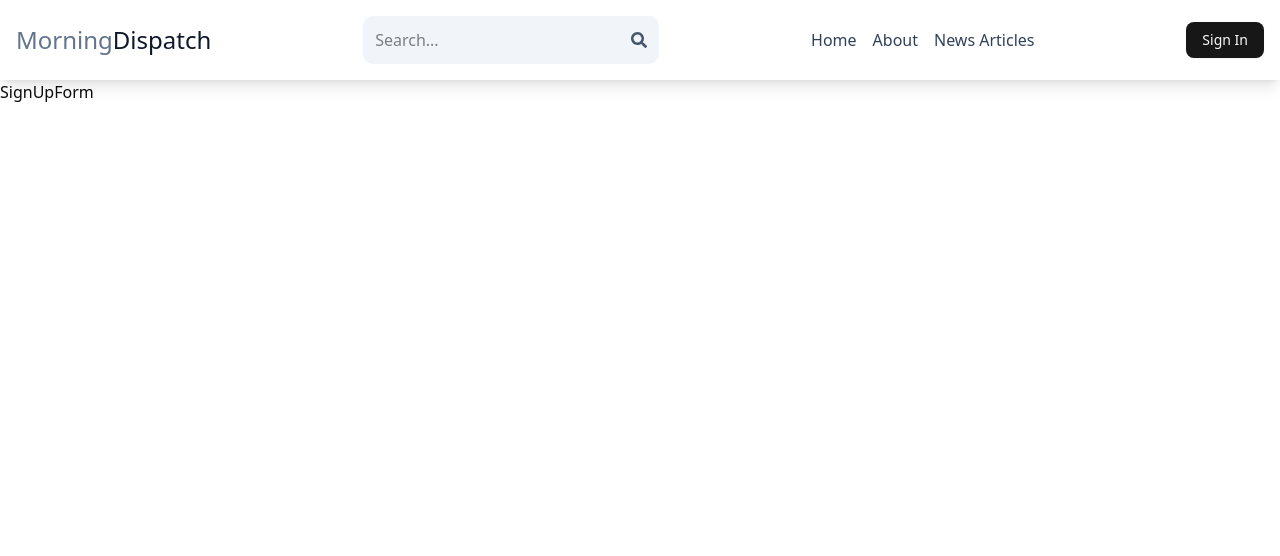
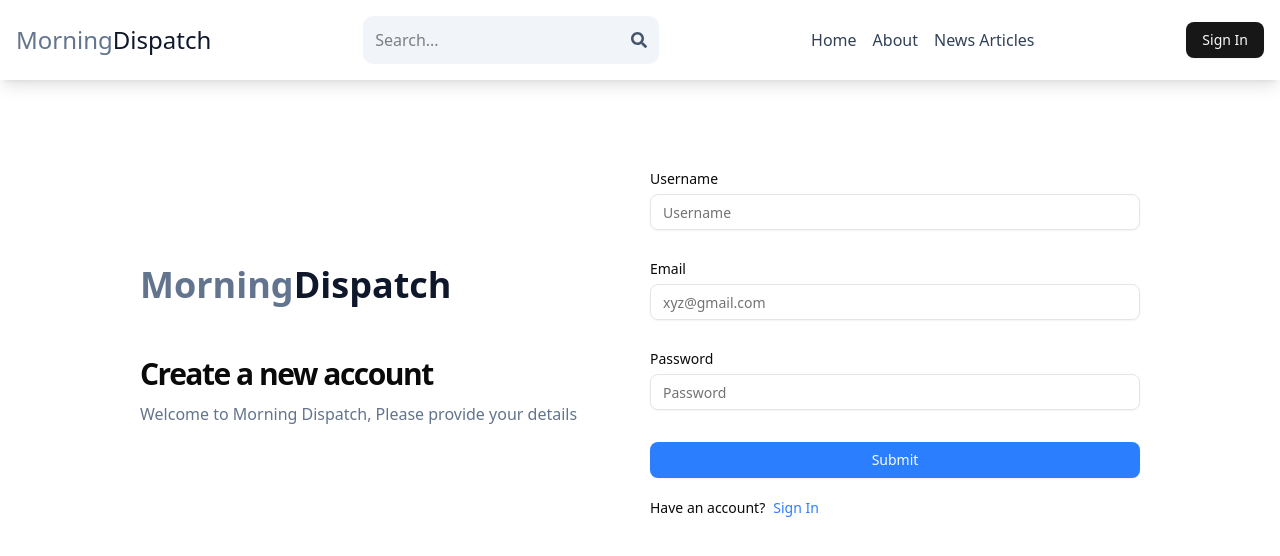
Before and after one commit to vehumbe/News-Article-Application, a React (Vite) app in the folder frontend/: page /sign-up in a window 1280 px wide. Shown: the top 556 px of the page. Built offline with nearby package versions, Linux system fonts and the light colour scheme.

Commit message:
Sign up page UI

```diff
--- a/frontend/package.json
+++ b/frontend/package.json
@@ -10,6 +10,8 @@
     "preview": "vite preview"
   },
   "dependencies": {
+    "@hookform/resolvers": "^5.2.1",
+    "@radix-ui/react-label": "^2.1.7",
     "@radix-ui/react-slot": "^1.2.3",
     "@tailwindcss/vite": "^4.1.12",
     "@vitejs/plugin-react": "^5.0.2",
@@ -18,10 +20,12 @@
     "lucide-react": "^0.542.0",
     "react": "^19.1.1",
     "react-dom": "^19.1.1",
+    "react-hook-form": "^7.62.0",
     "react-icons": "^5.5.0",
     "react-router-dom": "^7.8.2",
     "tailwind-merge": "^3.3.1",
-    "tailwindcss": "^4.1.12"
+    "tailwindcss": "^4.1.12",
+    "zod": "^4.1.5"
   },
   "devDependencies": {
     "@eslint/js": "^9.33.0",
--- a/frontend/src/auth/forms/SignUpForm.jsx
+++ b/frontend/src/auth/forms/SignUpForm.jsx
@@ -1,7 +1,149 @@
 import React from "react";
+import { Link } from "react-router-dom";
+
+import { z } from "zod";
+import { zodResolver } from "@hookform/resolvers/zod";
+import { useForm } from "react-hook-form";
+import { Button } from "@/components/ui/button";
+import {
+  Form,
+  FormControl,
+  FormDescription,
+  FormField,
+  FormItem,
+  FormLabel,
+  FormMessage,
+} from "@/components/ui/form";
+import { Input } from "@/components/ui/input";
+
+const formSchema = z.object({
+  username: z
+    .string()
+    .min(2, { message: "Username must be atleast 2 characters." }),
+  email: z.string().min({ message: "Invalid email address." }),
+  password: z
+    .string()
+    .min(8, { message: "Password must be atleast 8 characters." }),
+});
 
 const SignUpForm = () => {
-  return <div>SignUpForm</div>;
+  // 1. Define your form.
+  const form = useForm({
+    resolver: zodResolver(formSchema),
+    defaultValues: {
+      username: "",
+      email: "",
+      password: "",
+    },
+  });
+
+  function onSubmit(values) {
+    // Do something with the form values.
+    // ✅ This will be type-safe and validated.
+    console.log(values);
+  }
+
+  return (
+    <div className="min-h-screen mt-20">
+      <div
+        className="flex p-3 max-w-3xl sm:max-w-5xl mx-auto flex-col md:flex-row
+    md:items-center gap-5"
+      >
+        {/* left */}
+        <div className="flex-1">
+          <Link
+            to={"/"}
+            className="font-bold text-2xl sm:text-4xl flex flex-wrap"
+          >
+            <span className="text-slate-500">Morning</span>
+            <span className="text-slate-900">Dispatch</span>
+          </Link>
+
+          <h2
+            className="text-[24px] md:text-[30px] font-bold leading-[140%]
+          tracking-tighter pt-5 sm:pt-12"
+          >
+            Create a new account
+          </h2>
+
+          <p className="text-slate-500 text-[14px] font-medium leading-[140%] md:text-[16px] md:font-normal mt-2">
+            Welcome to Morning Dispatch, Please provide your details
+          </p>
+        </div>
+
+        {/* right */}
+        <div className="flex-1">
+          <Form {...form}>
+            <form onSubmit={form.handleSubmit(onSubmit)} className="space-y-8">
+              <FormField
+                control={form.control}
+                name="username"
+                render={({ field }) => (
+                  <FormItem>
+                    <FormLabel>Username</FormLabel>
+                    <FormControl>
+                      <Input type="text" placeholder="Username" {...field} />
+                    </FormControl>
+
+                    <FormMessage />
+                  </FormItem>
+                )}
+              />
+
+              <FormField
+                control={form.control}
+                name="email"
+                render={({ field }) => (
+                  <FormItem>
+                    <FormLabel>Email</FormLabel>
+                    <FormControl>
+                      <Input
+                        type="email"
+                        placeholder="xyz@gmail.com"
+                        {...field}
+                      />
+                    </FormControl>
+
+                    <FormMessage />
+                  </FormItem>
+                )}
+              />
+
+              <FormField
+                control={form.control}
+                name="password"
+                render={({ field }) => (
+                  <FormItem>
+                    <FormLabel>Password</FormLabel>
+                    <FormControl>
+                      <Input
+                        type="password"
+                        placeholder="Password"
+                        {...field}
+                      />
+                    </FormControl>
+
+                    <FormMessage />
+                  </FormItem>
+                )}
+              />
+
+              <Button type="submit" className="bg-blue-500 w-full">
+                Submit
+              </Button>
+            </form>
+          </Form>
+
+          <div className="flex gap-2 text-sm mt-5">
+            <span>Have an account?</span>
+            <Link to="/sign-in" className="text-blue-500">
+              Sign In
+            </Link>
+          </div>
+        </div>
+      </div>
+    </div>
+  );
 };
 
 export default SignUpForm;
--- /dev/null
+++ b/frontend/src/components/ui/form.jsx
@@ -0,0 +1,144 @@
+"use client";
+import * as React from "react"
+import { Slot } from "@radix-ui/react-slot"
+import { Controller, FormProvider, useFormContext, useFormState } from "react-hook-form";
+
+import { cn } from "@/lib/utils"
+import { Label } from "@/components/ui/label"
+
+const Form = FormProvider
+
+const FormFieldContext = React.createContext({})
+
+const FormField = (
+  {
+    ...props
+  }
+) => {
+  return (
+    <FormFieldContext.Provider value={{ name: props.name }}>
+      <Controller {...props} />
+    </FormFieldContext.Provider>
+  );
+}
+
+const useFormField = () => {
+  const fieldContext = React.useContext(FormFieldContext)
+  const itemContext = React.useContext(FormItemContext)
+  const { getFieldState } = useFormContext()
+  const formState = useFormState({ name: fieldContext.name })
+  const fieldState = getFieldState(fieldContext.name, formState)
+
+  if (!fieldContext) {
+    throw new Error("useFormField should be used within <FormField>")
+  }
+
+  const { id } = itemContext
+
+  return {
+    id,
+    name: fieldContext.name,
+    formItemId: `${id}-form-item`,
+    formDescriptionId: `${id}-form-item-description`,
+    formMessageId: `${id}-form-item-message`,
+    ...fieldState,
+  }
+}
+
+const FormItemContext = React.createContext({})
+
+function FormItem({
+  className,
+  ...props
+}) {
+  const id = React.useId()
+
+  return (
+    <FormItemContext.Provider value={{ id }}>
+      <div data-slot="form-item" className={cn("grid gap-2", className)} {...props} />
+    </FormItemContext.Provider>
+  );
+}
+
+function FormLabel({
+  className,
+  ...props
+}) {
+  const { error, formItemId } = useFormField()
+
+  return (
+    <Label
+      data-slot="form-label"
+      data-error={!!error}
+      className={cn("data-[error=true]:text-destructive", className)}
+      htmlFor={formItemId}
+      {...props} />
+  );
+}
+
+function FormControl({
+  ...props
+}) {
+  const { error, formItemId, formDescriptionId, formMessageId } = useFormField()
+
+  return (
+    <Slot
+      data-slot="form-control"
+      id={formItemId}
+      aria-describedby={
+        !error
+          ? `${formDescriptionId}`
+          : `${formDescriptionId} ${formMessageId}`
+      }
+      aria-invalid={!!error}
+      {...props} />
+  );
+}
+
+function FormDescription({
+  className,
+  ...props
+}) {
+  const { formDescriptionId } = useFormField()
+
+  return (
+    <p
+      data-slot="form-description"
+      id={formDescriptionId}
+      className={cn("text-muted-foreground text-sm", className)}
+      {...props} />
+  );
+}
+
+function FormMessage({
+  className,
+  ...props
+}) {
+  const { error, formMessageId } = useFormField()
+  const body = error ? String(error?.message ?? "") : props.children
+
+  if (!body) {
+    return null
+  }
+
+  return (
+    <p
+      data-slot="form-message"
+      id={formMessageId}
+      className={cn("text-destructive text-sm", className)}
+      {...props}>
+      {body}
+    </p>
+  );
+}
+
+export {
+  useFormField,
+  Form,
+  FormItem,
+  FormLabel,
+  FormControl,
+  FormDescription,
+  FormMessage,
+  FormField,
+}
--- /dev/null
+++ b/frontend/src/components/ui/input.jsx
@@ -0,0 +1,24 @@
+import * as React from "react"
+
+import { cn } from "@/lib/utils"
+
+function Input({
+  className,
+  type,
+  ...props
+}) {
+  return (
+    <input
+      type={type}
+      data-slot="input"
+      className={cn(
+        "file:text-foreground placeholder:text-muted-foreground selection:bg-primary selection:text-primary-foreground dark:bg-input/30 border-input flex h-9 w-full min-w-0 rounded-md border bg-transparent px-3 py-1 text-base shadow-xs transition-[color,box-shadow] outline-none file:inline-flex file:h-7 file:border-0 file:bg-transparent file:text-sm file:font-medium disabled:pointer-events-none disabled:cursor-not-allowed disabled:opacity-50 md:text-sm",
+        "focus-visible:border-ring focus-visible:ring-ring/50 focus-visible:ring-[3px]",
+        "aria-invalid:ring-destructive/20 dark:aria-invalid:ring-destructive/40 aria-invalid:border-destructive",
+        className
+      )}
+      {...props} />
+  );
+}
+
+export { Input }
--- /dev/null
+++ b/frontend/src/components/ui/label.jsx
@@ -0,0 +1,21 @@
+import * as React from "react"
+import * as LabelPrimitive from "@radix-ui/react-label"
+
+import { cn } from "@/lib/utils"
+
+function Label({
+  className,
+  ...props
+}) {
+  return (
+    <LabelPrimitive.Root
+      data-slot="label"
+      className={cn(
+        "flex items-center gap-2 text-sm leading-none font-medium select-none group-data-[disabled=true]:pointer-events-none group-data-[disabled=true]:opacity-50 peer-disabled:cursor-not-allowed peer-disabled:opacity-50",
+        className
+      )}
+      {...props} />
+  );
+}
+
+export { Label }
```
Also changed, not shown: 1 other file (tests, documents, lock files or other folders).
